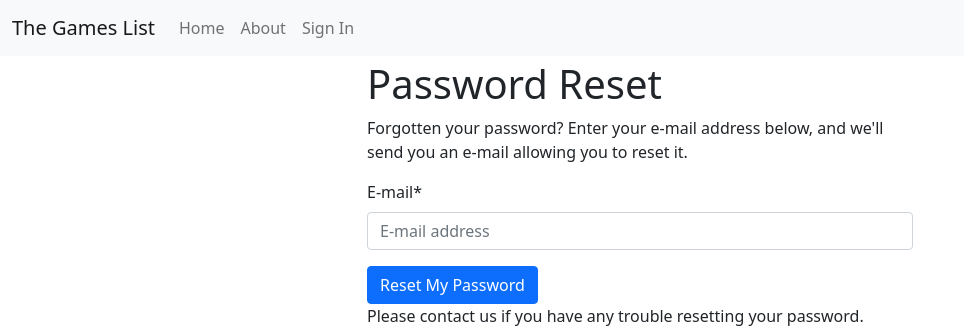
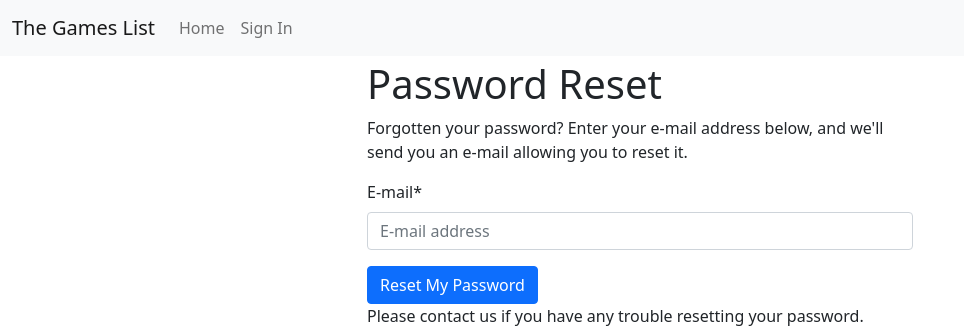
Before and after one commit to sopermaf/the_board_game_tracker, a Django app: page /accounts/password/reset/ in a window 1280 px wide. Shown: the top 330 px of the page, without its empty margins (0-964 px from the left). Run offline with Django 4.2, Linux system fonts and the light colour scheme; parts of the project's set-up code (start-up, migrations or seed data) failed here and were passed over; some libraries are stand-ins or nearby versions.

Commit message:
add admin link for staff
remove dead about link

```diff
--- a/the_board_game_tracker/templates/base.html
+++ b/the_board_game_tracker/templates/base.html
@@ -49,10 +49,12 @@
               <li class="nav-item active">
                 <a class="nav-link" href="{% url 'home' %}">Home <span class="visually-hidden">(current)</span></a>
               </li>
-              <li class="nav-item">
-                <a class="nav-link" href="{% url 'about' %}">About</a>
-              </li>
               {% if request.user.is_authenticated %}
+                {% if request.user.is_staff %}
+                  <li class="nav-item">
+                    <a class="nav-link" href="{% url 'admin:index'  %}">{% translate "Admin" %}</a>
+                  </li>
+                {% endif %}
                 <li class="nav-item">
                   {# URL provided by django-allauth/account/urls.py #}
                   <a class="nav-link" href="{% url 'users:detail' request.user.username  %}">{% translate "My Profile" %}</a>
```
